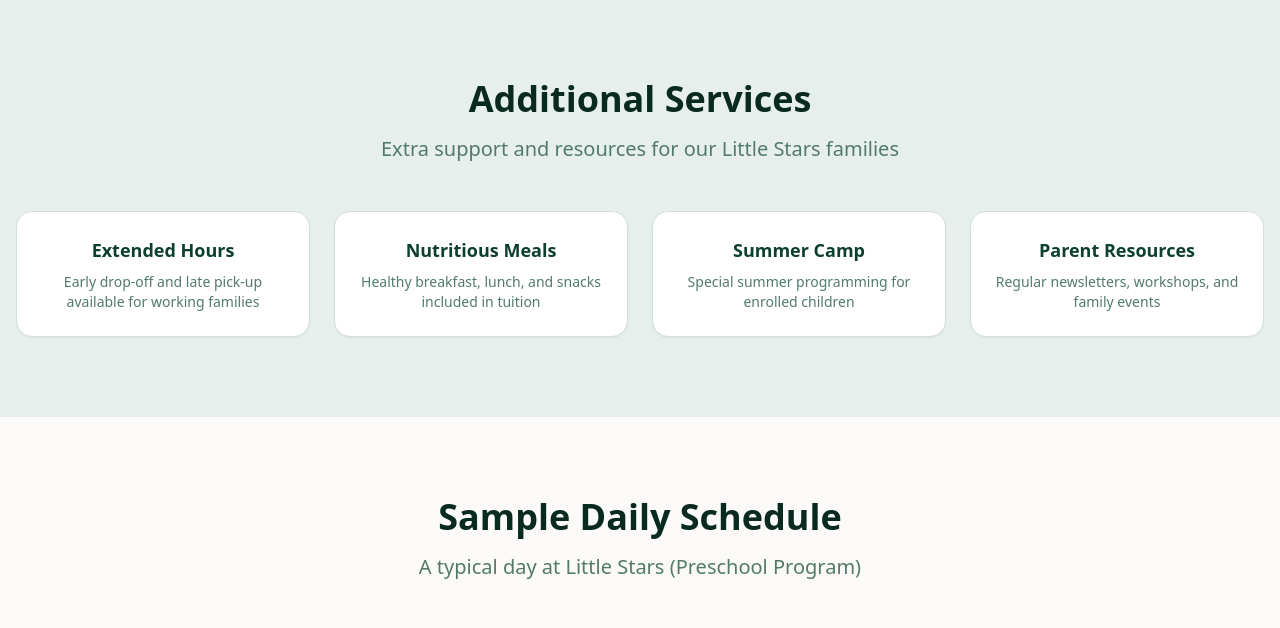
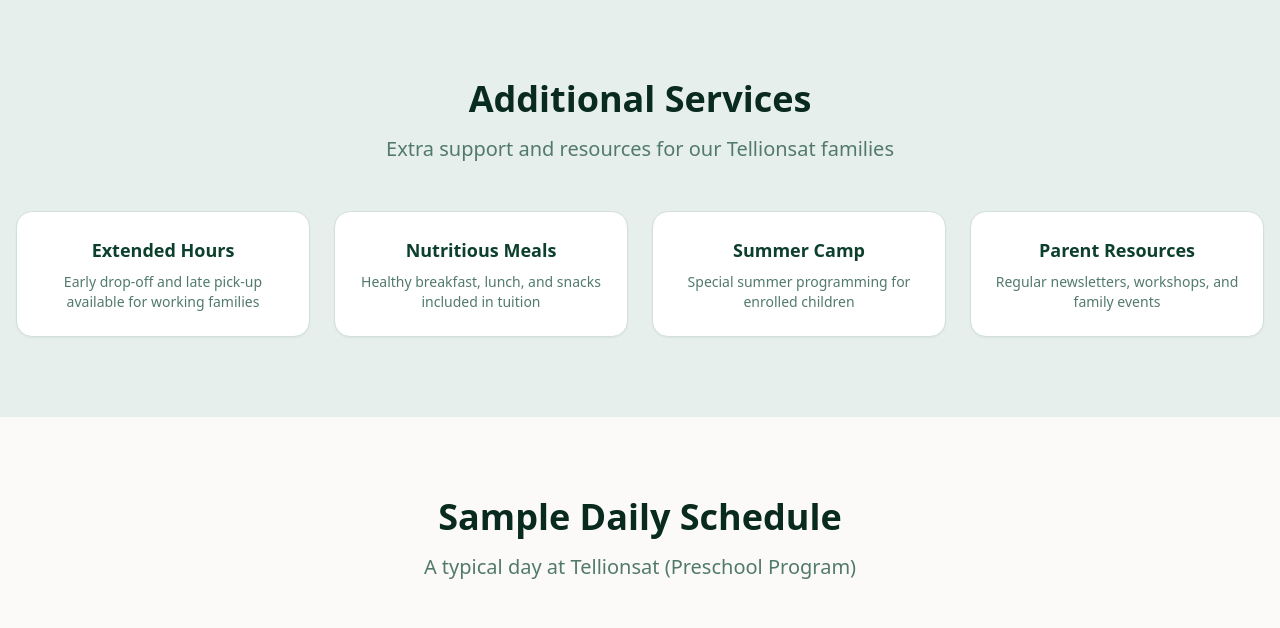
Before and after one commit to Mdakszin/tellionsat, a React (Vite) app: page /programs in a window 1280 px wide. Shown: the part 2000-2628 px from the top of the page. Built offline with nearby package versions, Linux system fonts and the light colour scheme; the HTML template or start-up script is replaced by a standard one.

Commit message:
Refactor: Rename project to Tellionsat and update branding

```diff
--- a/index.html
+++ b/index.html
@@ -1,14 +1,17 @@
 <!doctype html>
 <html lang="en">
+
 <head>
   <meta charset="UTF-8" />
   <meta name="viewport" content="width=device-width, initial-scale=1.0" />
-    <title>TelliOnSat - Quality Childcare & Early Education</title>
-    <meta name="description" content="TelliOnSat provides nurturing, quality childcare and early education for infants, toddlers, and preschoolers. Experienced staff, safe facilities, and engaging programs." />
-    <meta name="author" content="TelliOnSat" />
+  <title>Tellionsat</title>
+  <meta name="description"
+    content="Tellionsat provides nurturing, quality childcare and early education for infants, toddlers, and preschoolers. Experienced staff, safe facilities, and engaging programs." />
+  <meta name="author" content="Tellionsat" />
 
-    <meta property="og:title" content="TelliOnSat - Quality Childcare & Early Education" />
-    <meta property="og:description" content="Where little stars shine bright. Quality childcare and early education in a nurturing environment." />
+  <meta property="og:title" content="Tellionsat - Quality Childcare & Early Education" />
+  <meta property="og:description"
+    content="Where little stars shine bright. Quality childcare and early education in a nurturing environment." />
   <meta property="og:type" content="website" />
   <meta property="og:image" content="https://lovable.dev/opengraph-image-p98pqg.png" />
 
@@ -21,4 +24,5 @@
   <div id="root"></div>
   <script type="module" src="/src/main.tsx"></script>
 </body>
+
 </html>
--- a/package.json
+++ b/package.json
@@ -1,5 +1,5 @@
 {
-  "name": "vite_react_shadcn_ts",
+  "name": "tellionsat",
   "private": true,
   "version": "0.0.0",
   "type": "module",
--- a/src/pages/Home.tsx
+++ b/src/pages/Home.tsx
@@ -32,7 +32,7 @@ const Home = () => {
   const testimonials = [
     {
       name: "Sarah Johnson",
-      text: "Little Stars has been amazing for our daughter. She's learning so much and always excited to go!",
+      text: "Tellionsat has been amazing for our daughter. She's learning so much and always excited to go!",
     },
     {
       name: "Michael Chen",
@@ -114,7 +114,7 @@ const Home = () => {
           <div className="text-center mb-16">
             <h2 className="text-4xl font-bold mb-4">What Parents Say</h2>
             <p className="text-xl text-muted-foreground">
-              Hear from families who trust us with their little stars
+              Hear from families who trust us with their little ones
             </p>
           </div>
 
--- a/src/pages/Programs.tsx
+++ b/src/pages/Programs.tsx
@@ -134,7 +134,7 @@ const Programs = () => {
           <div className="text-center mb-12">
             <h2 className="text-4xl font-bold mb-4">Additional Services</h2>
             <p className="text-xl text-muted-foreground">
-              Extra support and resources for our Little Stars families
+              Extra support and resources for our Tellionsat families
             </p>
           </div>
 
@@ -157,7 +157,7 @@ const Programs = () => {
           <div className="text-center mb-12">
             <h2 className="text-4xl font-bold mb-4">Sample Daily Schedule</h2>
             <p className="text-xl text-muted-foreground">
-              A typical day at Little Stars (Preschool Program)
+              A typical day at Tellionsat (Preschool Program)
             </p>
           </div>
 
```
Also changed, not shown: 1 other file (tests, documents, lock files or other folders). Lines whose indentation alone changed are shown as unchanged.
